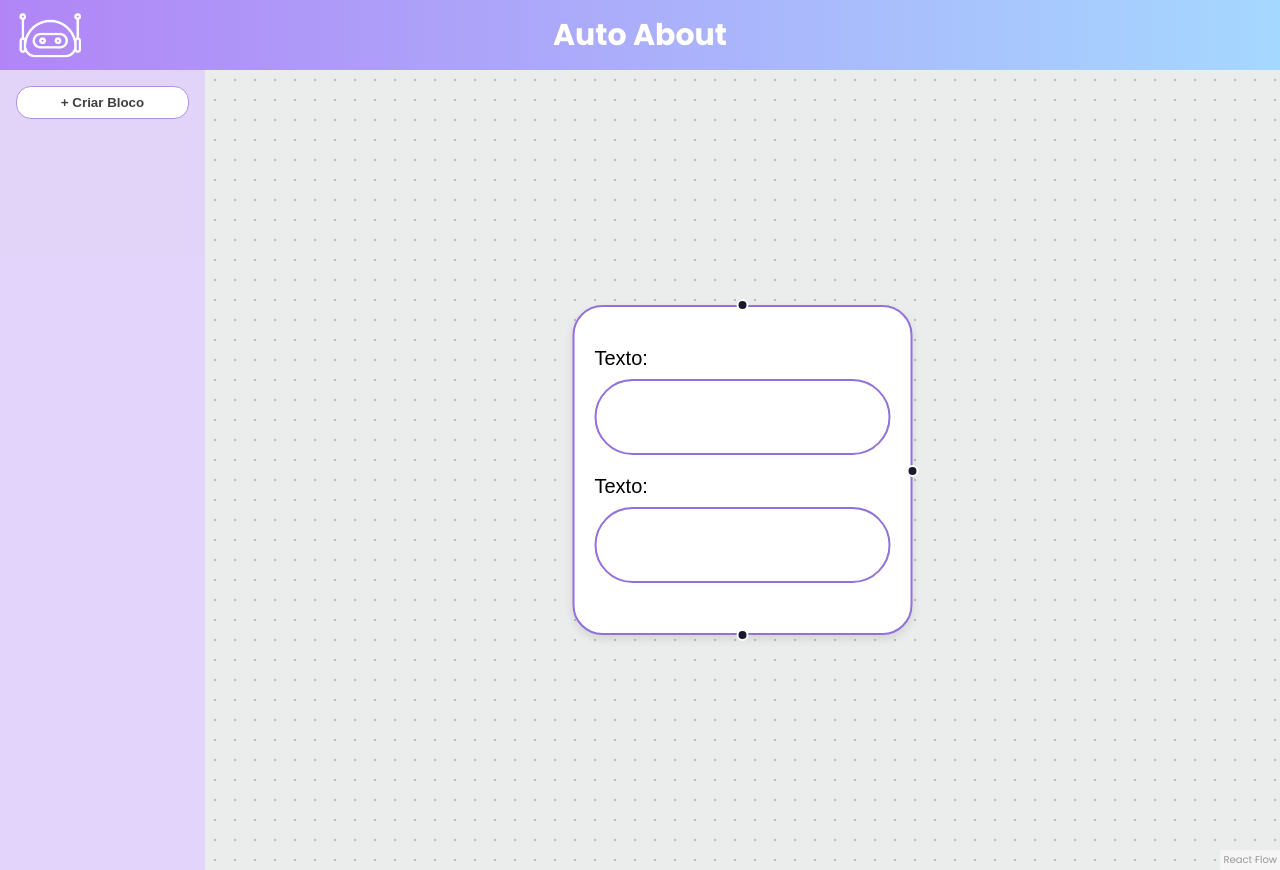
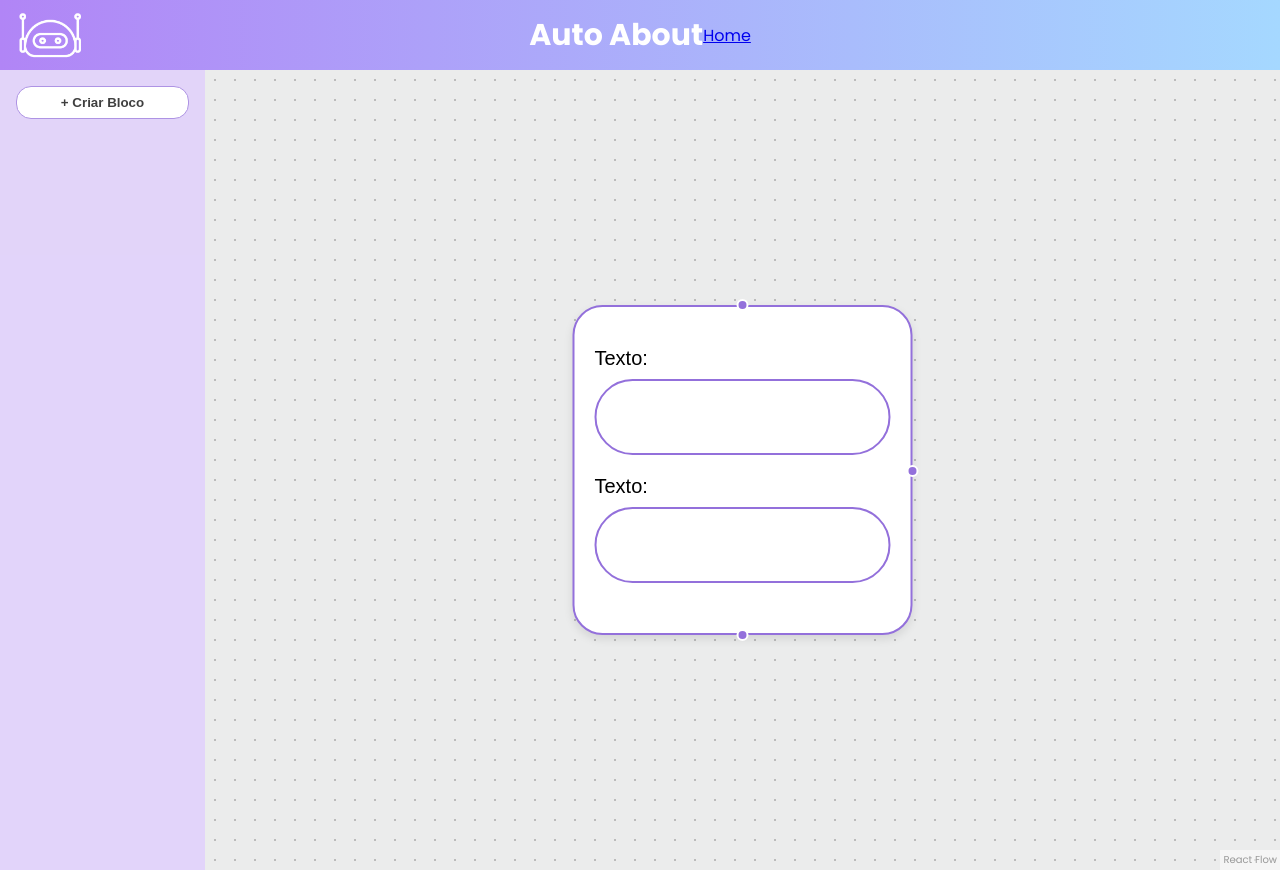
Before and after one commit to cassiwizar/TCC, a React (Vite) app: page / in a window 1280 px wide. Built offline with nearby package versions, Linux system fonts and the light colour scheme.

Commit message:
Links Corretos

```diff
--- a/home.html
+++ b/cadastro.html
@@ -6,8 +6,8 @@
     <link rel="preconnect" href="https://fonts.googleapis.com">
 <link rel="preconnect" href="https://fonts.gstatic.com" crossorigin>
 <link href="https://fonts.googleapis.com/css2?family=Poppins:ital,wght@0,100;0,200;0,300;0,400;0,500;0,600;0,700;0,800;0,900;1,100;1,200;1,300;1,400;1,500;1,600;1,700;1,800;1,900&display=swap" rel="stylesheet">
-    <title>Home</title>
-    <link rel="stylesheet" href="home.css">
+    <title>Cadastro</title>
+    <link rel="stylesheet" href="src/cadastro.css">
 </head>
 <body>
     <div class="bloco">
--- a/index.html
+++ b/index.html
@@ -18,6 +18,7 @@
   <div class="reto">
     <img src="src/assets/WhatsApp_Image_2025-04-01_at_11.16.31-removebg-preview.png" alt="" class="robo">
     <h1>Auto About</h1>
+    <a href="home.html">Home</a>
   </div>
   <div id="app"></div>
   </div>
--- a/src/App.jsx
+++ b/src/App.jsx
@@ -14,6 +14,7 @@ const rfStyle = {
   backgroundColor: '#EBECEC',
   backgroundImage: 'radial-gradient(#bbb 1px, transparent 1px)',
   backgroundSize: '20px 20px',
+
 };
 
 
@@ -113,11 +114,11 @@ function FlowCanvas() {
             background: '#FFF',
             borderRadius: '15px',
             cursor: 'pointer',
-            color: 'black', // Força a cor do texto para preto
+            color: 'black',
             fontWeight: 'bolder',
             width: '100%',
             border: '1px solid #9370DB',
-            textAlign: 'center', // Adiciona alinhamento centralizado, caso necessário
+            textAlign: 'center',
           }}
         >
           + Criar Bloco
--- a/src/TextUpdaterNode.jsx
+++ b/src/TextUpdaterNode.jsx
@@ -5,7 +5,6 @@ import { Background, Handle, Position } from '@xyflow/react';
 const nodeStyle = {
   padding: '10px',
   background: 'white',
-  border: '1px solid #ccc',
   borderRadius: '15px',
   width: '170px',
   boxShadow: '0 2px 5px rgba(0, 0, 0, 0.1)',
@@ -15,11 +14,17 @@ const nodeStyle = {
   border: '1px solid #9370DB',
   color: 'black'
 };
+
+const botao = {
+  color: '#9370DB',
+  backgroundColor: '#9370db'
+}
+
 const labelStyle = {
   display: 'block',
   marginBottom: '5px',
   marginTop: '10px',
-  fontSize: '10px'
+  fontSize: '10px',
 };
 
 const inputStyle = {
@@ -44,24 +49,27 @@ function TextUpdaterNode({ data, isConnectable }) {
         type="target"
         position={Position.Top}
         isConnectable={isConnectable}
+        style={botao}
       />
       <div>
         <label htmlFor="text" style={labelStyle}>Texto:</label>
-        <input id="text" name="text" onChange={onChange} className="nodrag"  style={inputStyle} />
+        <input id="text" name="text" onChange={onChange} className="nodrag" style={inputStyle} />
         <label htmlFor="text" style={labelStyle}>Texto:</label>
-        <input id="text" name="text" onChange={onChange} className="nodrag"  style={inputStyle} />
+        <input id="text" name="text" onChange={onChange} className="nodrag" style={inputStyle} />
       </div>
       <Handle
         type="source"
         position={Position.Right}
         id="a"
         isConnectable={isConnectable}
+        style={botao}
       />
       <Handle
         type="source"
         position={Position.Bottom}
         id="b"
         isConnectable={isConnectable}
+        style={botao}
       />
     </div>
   );
```
Also changed, not shown: src/cadastro.css (renamed from src/home.css).
